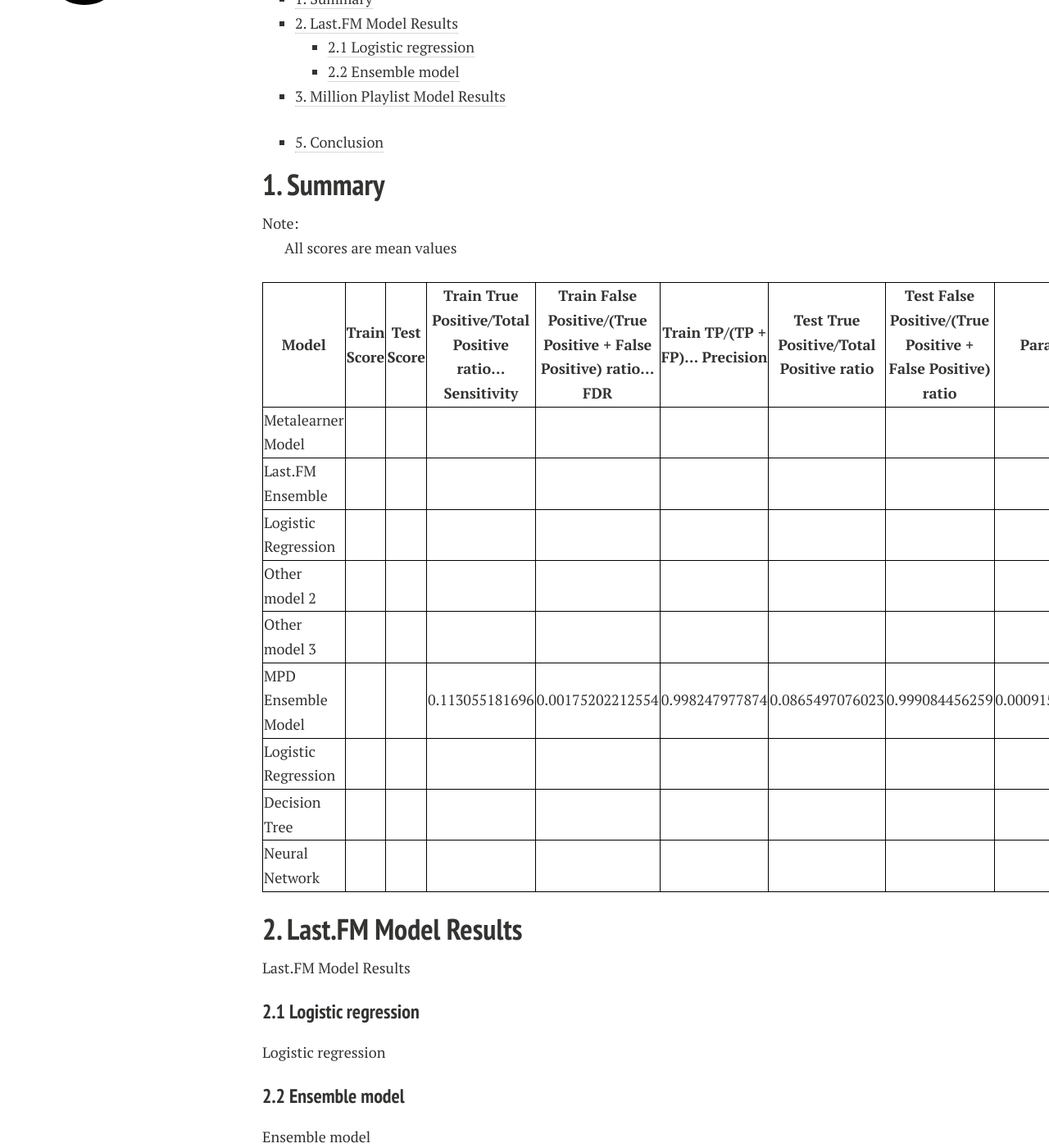
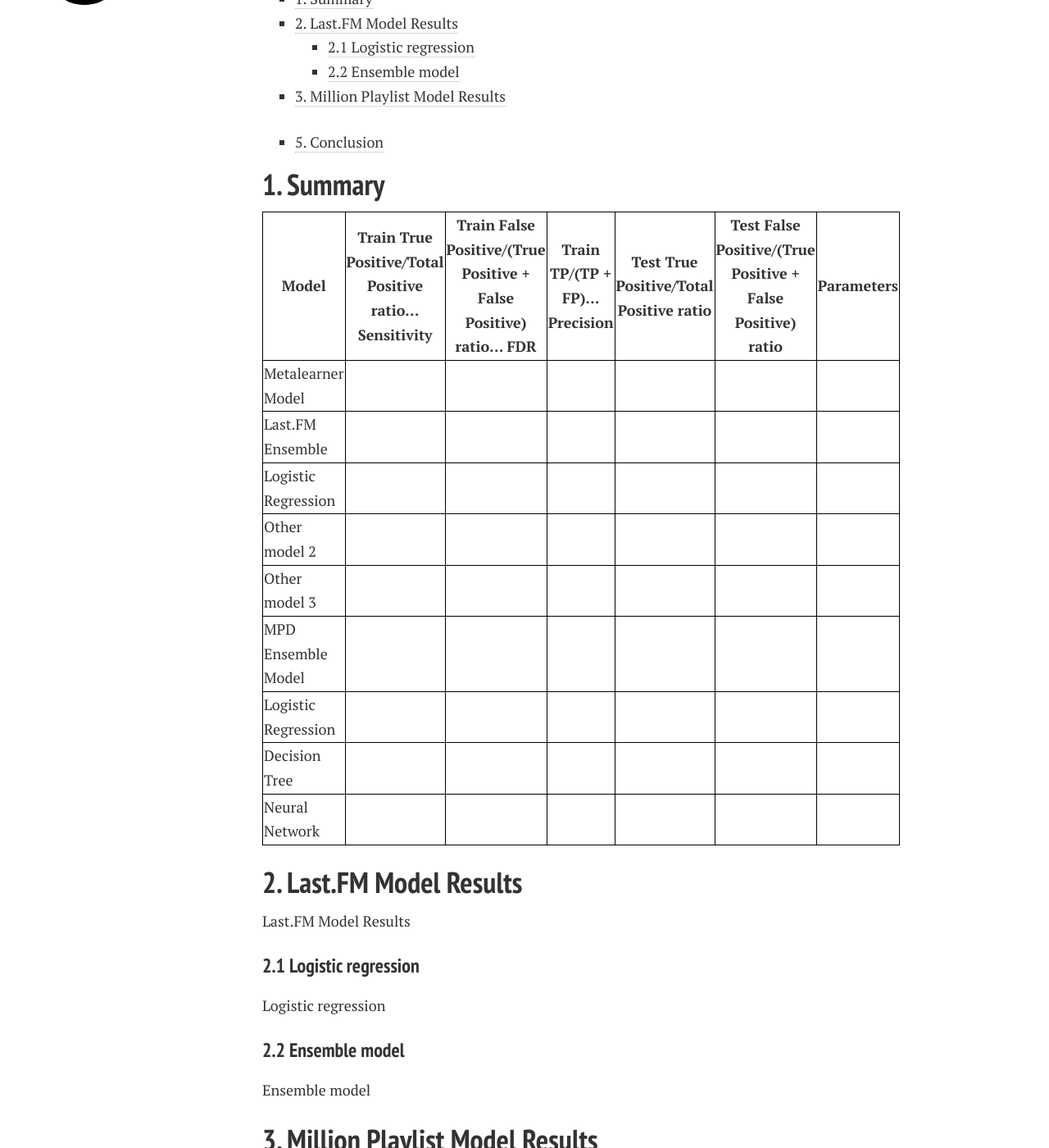
Before and after one commit to lyannaliu/lyannaliu.github.io, a Jekyll site: the page built from resultsandconclusion.md, in a window 1280 px wide and 1400 px high, scrolled down 202 px. Shown: the whole window at 82% size. Built offline with Jekyll 4.4.1, drawn with Linux system fonts in a browser that asks for light colours; nearby versions of some CDN libraries; some of the changed text lies outside the part shown.

Commit message:
Update resultsandconclusion.md

```diff
--- a/resultsandconclusion.md
+++ b/resultsandconclusion.md
@@ -17,9 +17,7 @@ title: Results and Conclusions
 
 <h2 id="1">1. Summary</h2>
 
-Note:
 
-All scores are mean values
 
 
 
@@ -33,8 +31,6 @@ All scores are mean values
   <thead>
     <tr>
       <th>Model</th>
-      <th>Train Score</th>
-      <th>Test Score</th>
       <th>Train True Positive/Total Positive ratio… Sensitivity</th>
       <th>Train False Positive/(True Positive + False Positive) ratio… FDR</th>
       <th>Train TP/(TP + FP)... Precision</th>
@@ -52,13 +48,9 @@ All scores are mean values
       <td> </td>
       <td> </td>
       <td> </td>
-      <td> </td>
-      <td> </td>
     </tr>
     <tr>
       <td>Last.FM Ensemble</td>
-      <td> </td>
-      <td> </td>
       <td> </td>
       <td> </td>
       <td> </td>
@@ -74,13 +66,9 @@ All scores are mean values
       <td> </td>
       <td> </td>
       <td> </td>
-      <td> </td>
-      <td> </td>
     </tr>
     <tr>
       <td>Other model 2</td>
-      <td> </td>
-      <td> </td>
       <td> </td>
       <td> </td>
       <td> </td>
@@ -96,24 +84,18 @@ All scores are mean values
       <td> </td>
       <td> </td>
       <td> </td>
-      <td> </td>
-      <td> </td>
     </tr>
     <tr>
       <td> MPD Ensemble Model</td>
       <td> </td>
       <td> </td>
-      <td> 0.113055181696</td>
-      <td> 0.00175202212554</td>
-      <td> 0.998247977874</td>
-      <td> 0.0865497076023</td>
-      <td> 0.999084456259</td>
-      <td> 0.000915543741074</td>
+      <td> </td>
+      <td> </td>
+      <td> </td>
+      <td> </td>
     </tr>
     <tr>
       <td>Logistic Regression</td>
-      <td> </td>
-      <td> </td>
       <td> </td>
       <td> </td>
       <td> </td>
@@ -129,13 +111,9 @@ All scores are mean values
       <td> </td>
       <td> </td>
       <td> </td>
-      <td> </td>
-      <td> </td>
     </tr>
     <tr>
       <td>Neural Network</td>
-      <td> </td>
-      <td> </td>
       <td> </td>
       <td> </td>
       <td> </td>
```
Also changed, not shown: other parts of resultsandconclusion.md (+0 -1 lines).
